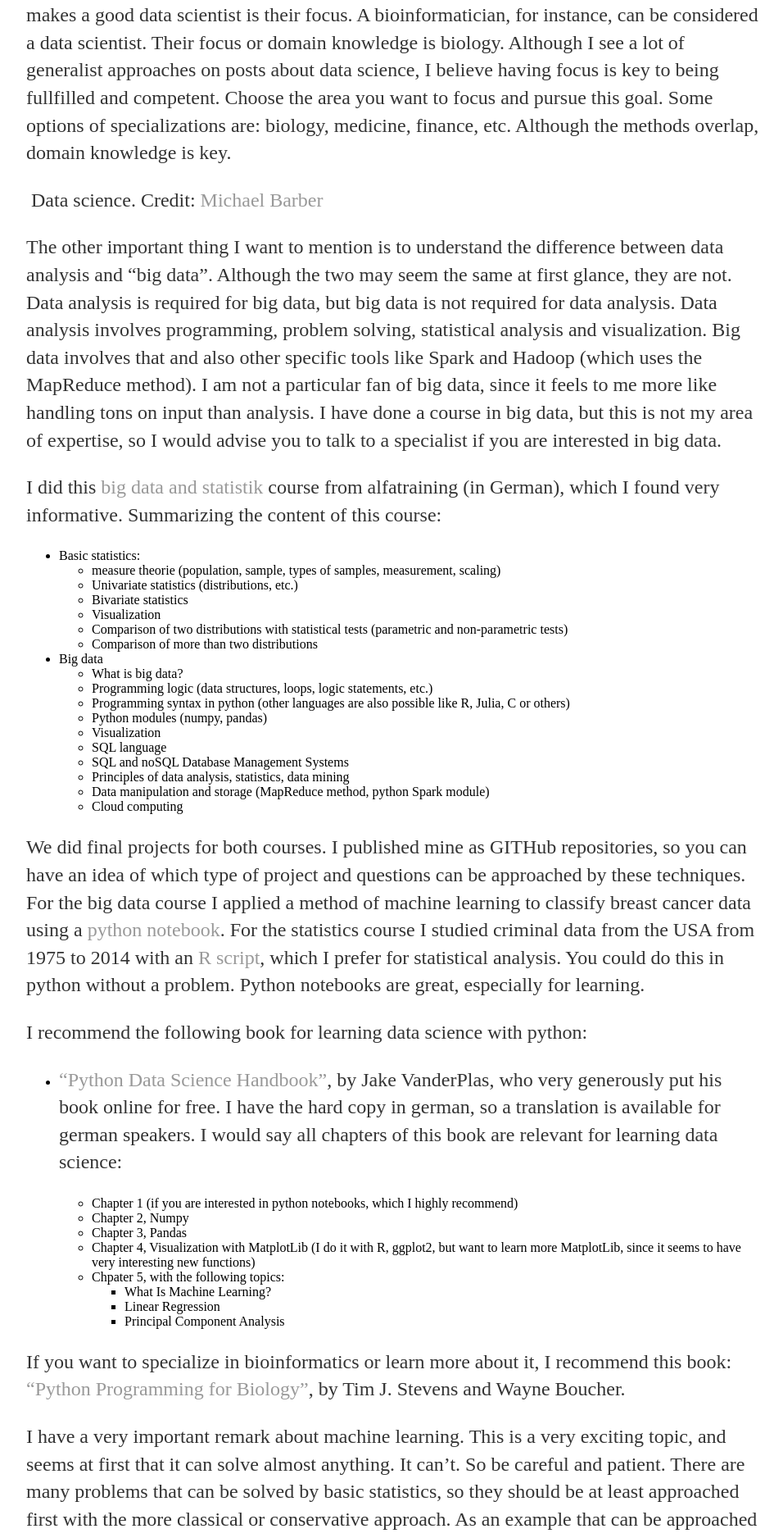
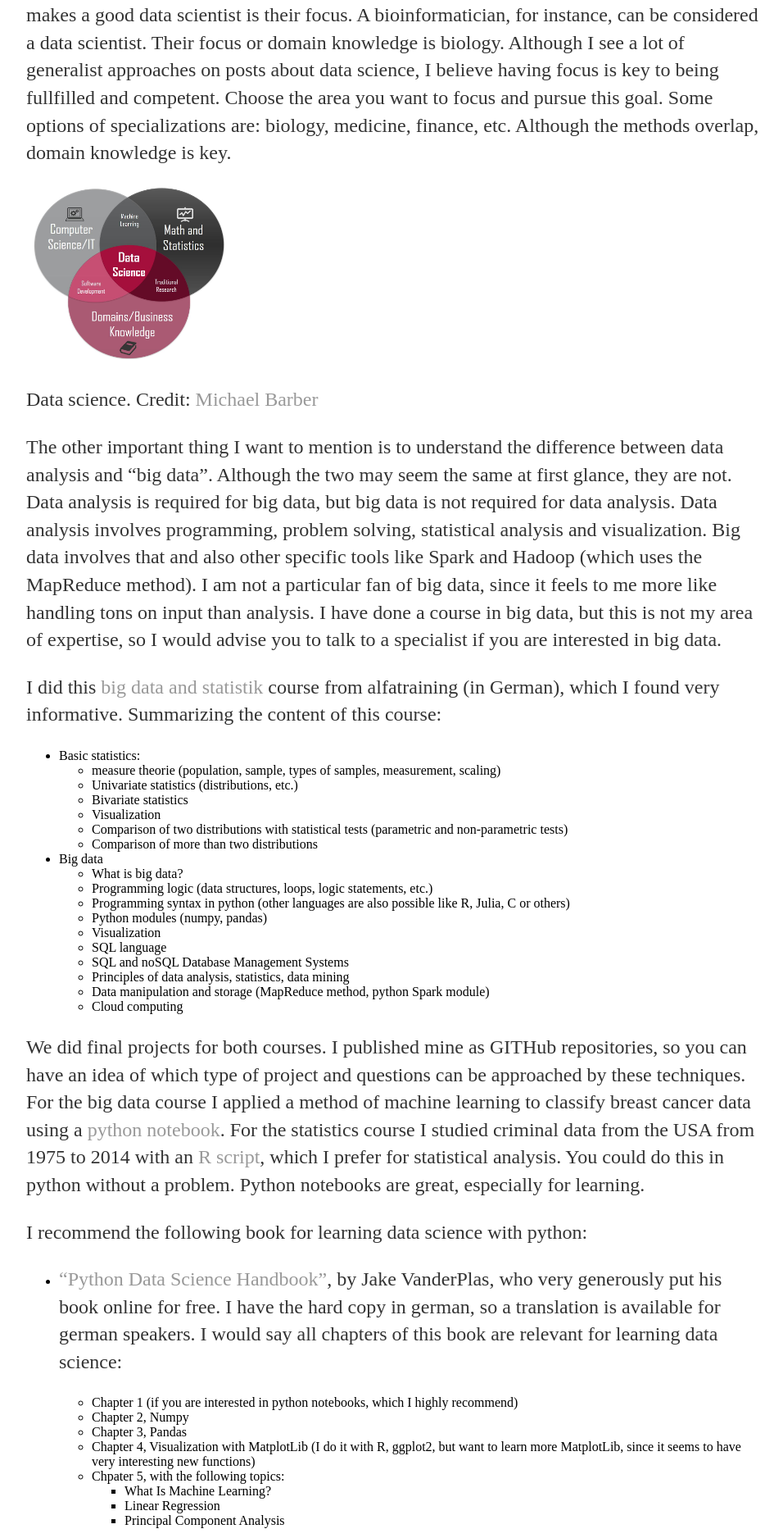
Before and after one commit to waltercostamb/waltercostamb.github.io, a Jekyll site: the page built from _posts/2020-04-07-data-analysis-python.md, in a window 1280 px wide. Shown: the part 579-2455 px from the top of the page at 82% size, without its empty margins (160-1116 px from the left). Built offline with Jekyll 4.4.1, drawn with Linux system fonts in a browser that asks for light colours.

Commit message:
Update 2020-04-07-data-analysis-python.md

```diff
--- a/_posts/2020-04-07-data-analysis-python.md
+++ b/_posts/2020-04-07-data-analysis-python.md
@@ -18,8 +18,9 @@
 to being fullfilled and competent. Choose the area you want to focus and pursue this goal.
 Some options of specializations are: biology, medicine, finance, etc. Although the methods overlap, domain knowledge is key.
 
-![](figures/data_science.jpg)
-  Data science. Credit: [Michael Barber](https://towardsdatascience.com/introduction-to-statistics-e9d72d818745)
+<img src="https://github.com/waltercostamb/waltercostamb.github.io/blob/master/figures/data_science.jpg" width="250" height="210" />
+
+Data science. Credit: [Michael Barber](https://towardsdatascience.com/introduction-to-statistics-e9d72d818745)
 
 The other important thing I want to mention is to understand the difference between data analysis and "big data". Although
 the two may seem the same at first glance, they are not. Data analysis is required for big data, but big data is not required
```
